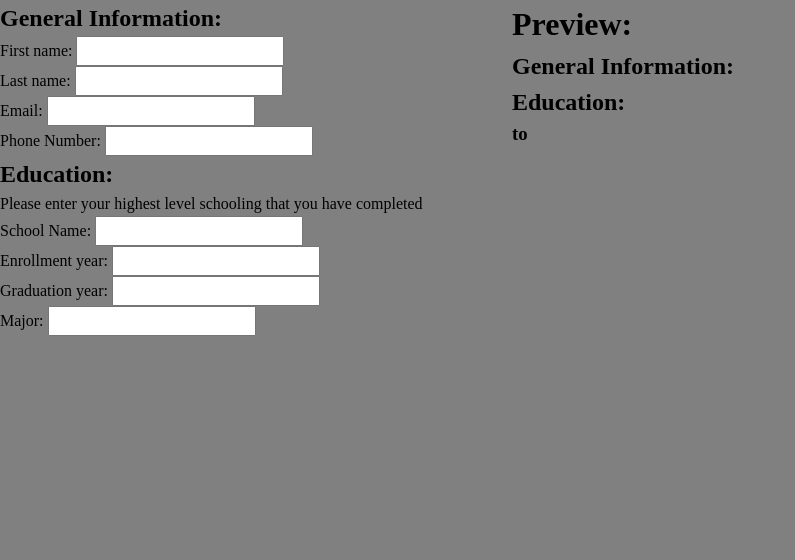
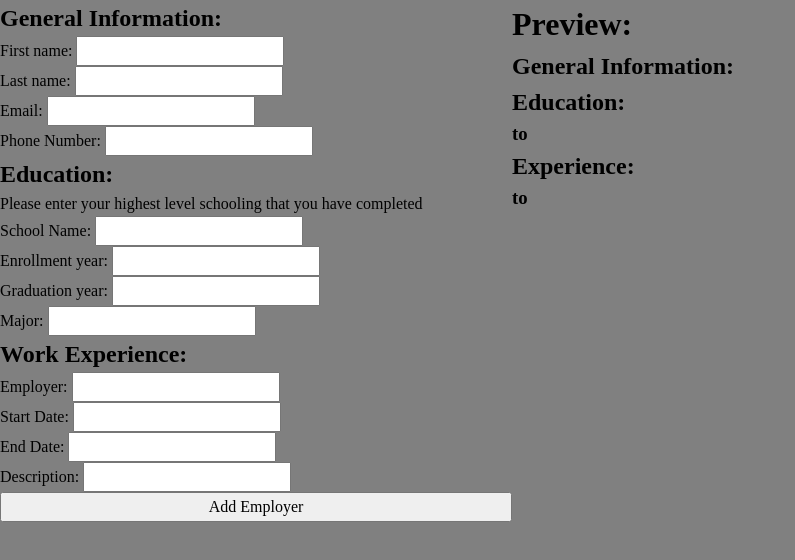
Before and after one commit to rgremaud/cv_application, a React (Vite) app: page / in a window 1280 px wide. Shown: the top 560 px of the page, without its empty margins (0-795 px from the left). Built offline with nearby package versions, Linux system fonts and the light colour scheme.

Commit message:
Add full form and update preview

```diff
--- a/src/components/Form.jsx
+++ b/src/components/Form.jsx
@@ -1,14 +1,191 @@
 import { useState } from "react";
-import General from "./General";
-import Education from "./Education";
-import Experience from "./Experience";
 
 export default function Form() {
+  const [general, setGeneral] = useState({
+    firstName: "", lastName: "", email: "", phone: ""
+  })
+
+  const [education, setEducation] = useState({
+     school: "", startDate: "", endDate: "", major: ""
+  })
+
+  const [experience, setExperience] = useState({
+     employer: "", startDate: "", endDate: "", description: ""
+  });
+
   return (
-    <div id="preview">
-      <General />
-      {/*<Education />
-      <Experience />*/}
-    </div>
+    <>
+      <form>
+        <h2>General Information:</h2>
+        <label>
+          First name:{" "}
+          <input
+            value={general.firstName}
+            onChange={(e) => {
+              setGeneral({
+                ...general,
+                firstName: e.target.value,
+              });
+            }}
+          />
+        </label>
+        <label>
+          Last name:{" "}
+          <input
+            value={general.lastName}
+            onChange={(e) => {
+              setGeneral({
+                ...general,
+                lastName: e.target.value,
+              });
+            }}
+          />
+        </label>
+        <label>
+          Email:{" "}
+          <input
+            value={general.email}
+            onChange={(e) => {
+              setGeneral({
+                ...general,
+                email: e.target.value,
+              });
+            }}
+          />
+        </label>
+        <label>
+          Phone Number:{" "}
+          <input
+            value={general.phone}
+            onChange={(e) => {
+              setGeneral({
+                ...general,
+                phone: e.target.value,
+              });
+            }}
+          />
+        </label>
+        <h2>Education:</h2>
+        <p>Please enter your highest level schooling that you have completed</p>
+        <label>
+          School Name:{" "}
+          <input
+            value={education.school}
+            onChange={(e) => {
+              setEducation({
+                ...education,
+                school: e.target.value,
+              });
+            }}
+          />
+        </label>
+        <label>
+          Enrollment year:{" "}
+          <input
+            value={education.startDate}
+            onChange={(e) => {
+              setEducation({
+                ...education,
+                startDate: e.target.value,
+              });
+            }}
+          />
+        </label>
+        <label>
+          Graduation year:{" "}
+          <input
+            value={education.endDate}
+            onChange={(e) => {
+              setEducation({
+                ...education,
+                endDate: e.target.value,
+              });
+            }}
+          />
+        </label>
+        <label>
+          Major:{" "}
+          <input
+            value={education.major}
+            onChange={(e) => {
+              setEducation({
+                ...education,
+                major: e.target.value,
+              });
+            }}
+          />
+        </label>
+        <h2>Work Experience:</h2>
+        <label>
+          Employer:{" "}
+          <input
+            value={experience.employer}
+            onChange={(e) => {
+              setExperience({
+                ...experience,
+                employer: e.target.value,
+              });
+            }}
+          />
+        </label>
+        <label>
+          Start Date:{" "}
+          <input
+            value={experience.startDate}
+            onChange={(e) => {
+              setExperience({
+                ...experience,
+                startDate: e.target.value,
+              });
+            }}
+          />
+        </label>
+        <label>
+          End Date:{" "}
+          <input
+            value={experience.endDate}
+            onChange={(e) => {
+              setExperience({
+                ...experience,
+                endDate: e.target.value,
+              });
+            }}
+          />
+        </label>
+        <label>
+          Description:{" "}
+          <input
+            value={experience.description}
+            onChange={(e) => {
+              setExperience({
+                ...experience,
+                description: e.target.value,
+              });
+            }}
+          />
+        </label>
+        <button>Add Employer</button>
+      </form>
+      <div className="previewDetails">
+        <h1>Preview: </h1>
+        <h2>General Information: </h2>
+        <h3>{general.firstName}</h3>
+        <h3>{general.lastName}</h3>
+        <h3>{general.email}</h3>
+        <h3>{general.phone}</h3>
+        <h2>Education: </h2>
+        <h3>{education.school}</h3>
+        <h3>
+          {education.startDate} to {education.endDate}
+        </h3>
+        <h3>{education.major}</h3>
+        <h2>Experience: </h2>
+        <h3>{experience.employer}</h3>
+        <h3>
+          {experience.startDate} to {experience.endDate}
+        </h3>
+        <h3>{experience.description}</h3>
+      </div>
+    </>
   );
 }
--- a/src/components/General.jsx
+++ /dev/null
@@ -1,133 +0,0 @@
-import { useState } from "react";
-
-export default function General() {
-  const [general, setGeneral] = useState({
-    firstName: "",
-    lastName: "",
-    email: "",
-    phone: "",
-    school: "",
-    startDate: "",
-    endDate: "",
-    major: "",
-  });
-
-  return (
-    <>
-      <form>
-        <h2>General Information:</h2>
-        <label>
-          First name:{" "}
-          <input
-            value={general.firstName}
-            onChange={(e) => {
-              setGeneral({
-                ...general,
-                firstName: e.target.value,
-              });
-            }}
-          />
-        </label>
-        <label>
-          Last name:{" "}
-          <input
-            value={general.lastName}
-            onChange={(e) => {
-              setGeneral({
-                ...general,
-                lastName: e.target.value,
-              });
-            }}
-          />
-        </label>
-        <label>
-          Email:{" "}
-          <input
-            value={general.email}
-            onChange={(e) => {
-              setGeneral({
-                ...general,
-                email: e.target.value,
-              });
-            }}
-          />
-        </label>
-        <label>
-          Phone Number:{" "}
-          <input
-            value={general.phone}
-            onChange={(e) => {
-              setGeneral({
-                ...general,
-                phone: e.target.value,
-              });
-            }}
-          />
-        </label>
-      <h2>Education:</h2>
-      <p>Please enter your highest level schooling that you have completed</p>
-      <label>
-        School Name:{" "}
-        <input
-        value={general.school}
-        onChange={(e) => {
-           setGeneral({
-             ...general,
-             school: e.target.value,
-            });
-        }}
-        />
-      </label>
-      <label>
-        Enrollment year:{" "}
-        <input
-        value={general.startDate}
-        onChange={(e) => {
-           setGeneral({
-             ...general,
-             startDate: e.target.value,
-            });
-        }}
-        />
-      </label>
-      <label>
-        Graduation year:{" "}
-        <input
-        value={general.endDate}
-        onChange={(e) => {
-           setGeneral({
-             ...general,
-             endDate: e.target.value,
-            });
-        }}
-        />
-      </label>
-      <label>
-        Major:{" "}
-        <input
-        value={general.major}
-        onChange={(e) => {
-           setGeneral({
-             ...general,
-             major: e.target.value,
-            });
-        }}
-        />
-      </label>
-        {/*<button onClick={handleClick(general)}>Submit</button>*/}
-      </form>
-      <div className="previewDetails">
-        <h1>Preview: </h1>
-        <h2>General Information: </h2>
-        <h3>{general.firstName}</h3>
-        <h3>{general.lastName}</h3>
-        <h3>{general.email}</h3>
-        <h3>{general.phone}</h3>
-        <h2>Education: </h2>
-        <h3>{general.school}</h3>
-        <h3>{general.startDate} to {general.endDate}</h3>
-        <h3>{general.major}</h3>
-      </div>
-    </>
-  );
-}
--- a/src/components/Resume.jsx
+++ b/src/components/Resume.jsx
@@ -1,6 +1,8 @@
 import General from "./General.jsx";
 
-{/* Rework this to display the formatted and final resume */}
+{
+  /* Rework this to display the formatted and final resume */
+}
 
 export default function Resume() {
   return (
--- a/src/main.jsx
+++ b/src/main.jsx
@@ -3,7 +3,6 @@ import { createRoot } from "react-dom/client";
 import "./styles/styles.css";
 import "./styles/reset.css";
 import Form from "./components/Form.jsx";
-import Resume from "./components/Resume.jsx";
 
 createRoot(document.getElementById("root")).render(
   <StrictMode>
--- a/src/styles/styles.css
+++ b/src/styles/styles.css
@@ -2,7 +2,7 @@ body {
   background-color: gray;
 }
 
-#preview {
+#root {
   display: flex;
   flex-direction: row;
   width: 100vw;
```
